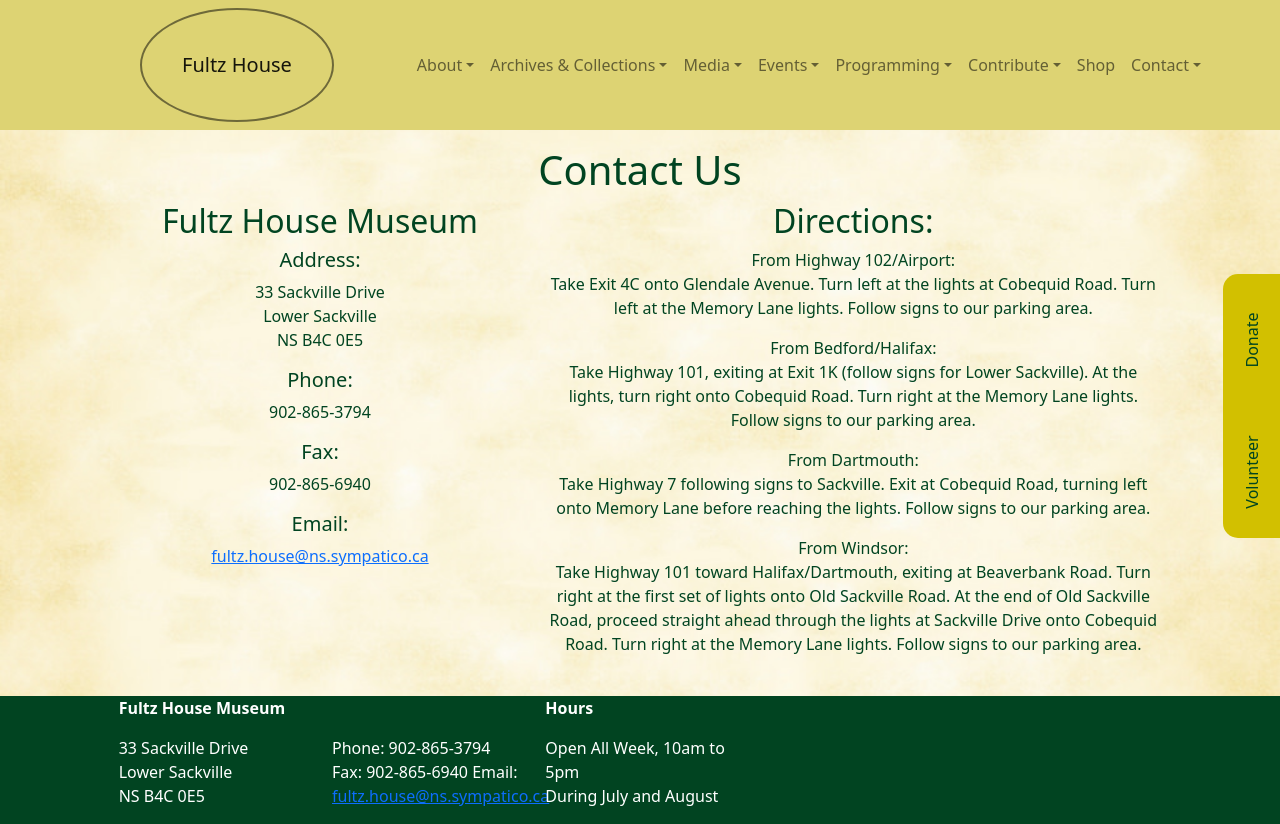
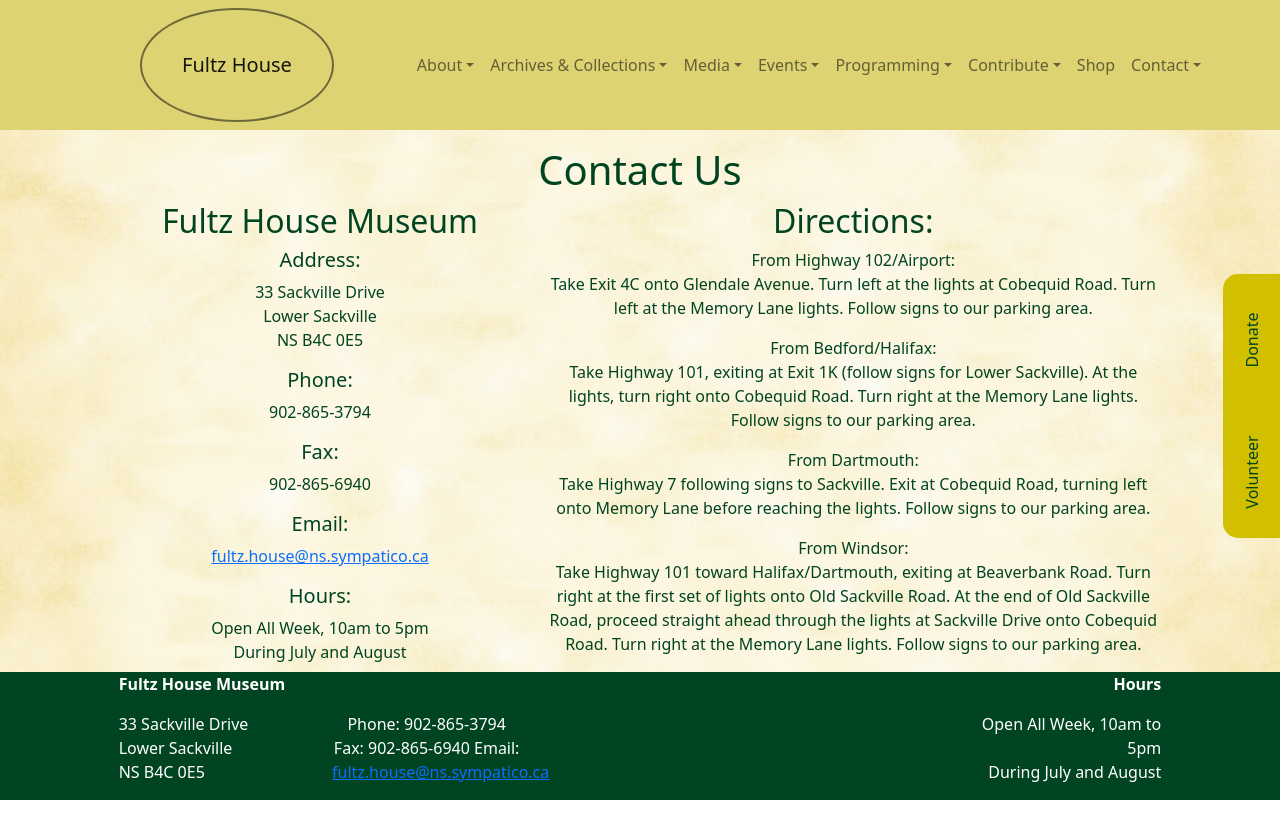
Before and after one commit to AWatts0/fultz-house-website, a React (Create React App) app: page /contact in a window 1280 px wide. After the commit the page ends 800 px from the top, so only its background shows below. Built offline with nearby package versions, Linux system fonts and the light colour scheme.

Commit message:
Footer at bottom on page, moved hours

```diff
--- a/src/components/contactUs/contact.js
+++ b/src/components/contactUs/contact.js
@@ -32,6 +32,11 @@ const ContactUs = () => {
                         <p>
                             <h5>Email: <br></br></h5>
                             <a href="mailto: fultz.house@ns.sympatico.ca">fultz.house@ns.sympatico.ca</a>
+                        </p>
+                        <p>
+                        <h5>Hours: <br></br></h5>
+                            Open All Week, 10am to 5pm <br/>
+                            During July and August
                         </p>
                     </div>
                 </div>
--- a/src/components/footer.css
+++ b/src/components/footer.css
@@ -2,5 +2,14 @@
     background: #014421;
     margin-top: 1.5rem;
     color: white;
-    text-align: left;
-  }
+    position:absolute;
+    bottom:0;
+}
+
+#info {
+  text-align: left;
+}
+
+#hours {
+  text-align: right;
+}
--- a/src/components/footer.js
+++ b/src/components/footer.js
@@ -7,7 +7,7 @@ const Footer = () => {
         <div className="container-fluid" id="footer">
             <div className="row">
                 <div className="col-1"></div>
-                <div className="col-2">
+                <div className="col-2" id="info">
                     <p><b>Fultz House Museum</b></p>
                     <p>33 Sackville Drive <br/>
                         Lower Sackville <br/>
@@ -22,14 +22,15 @@ const Footer = () => {
                     Email: <a href="mailto: fultz.house@ns.sympatico.ca">fultz.house@ns.sympatico.ca</a><br/>
                     </p>
                 </div>
-                <div className="col-2">
+                <div className="col-4"></div>
+                <div className="col-2" id="hours">
                 <p><b>Hours</b></p>
                     <p>
                         Open All Week, 10am to 5pm <br/>
                         During July and August
                     </p>
                 </div>
-                <div className="col-5"></div>
+                <div className="col-1"></div>
             </div>
         </div>
     )
```
